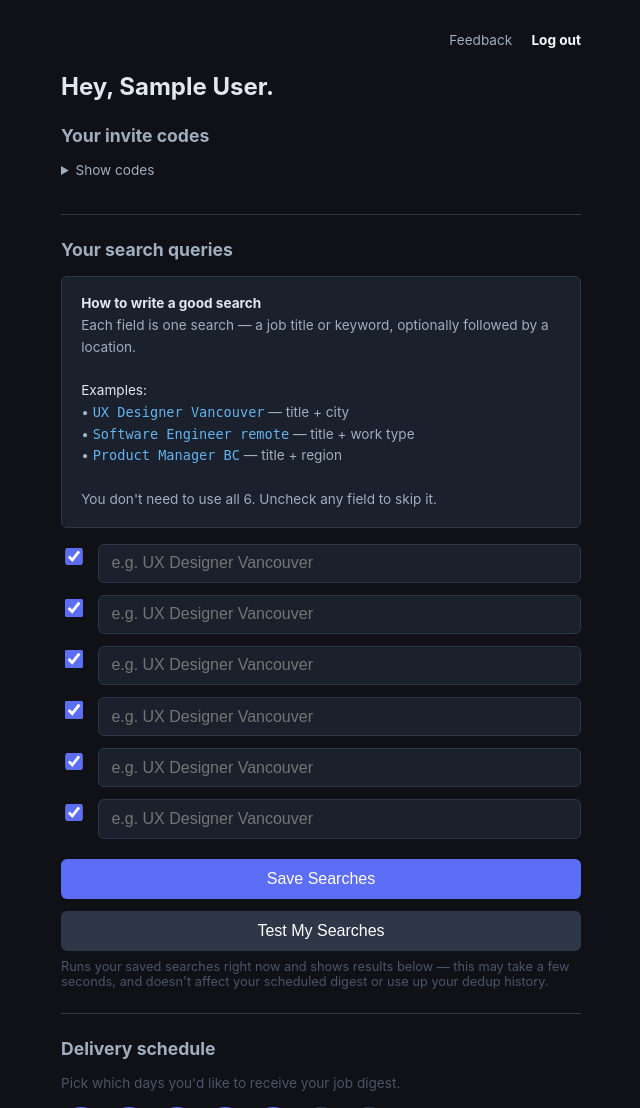
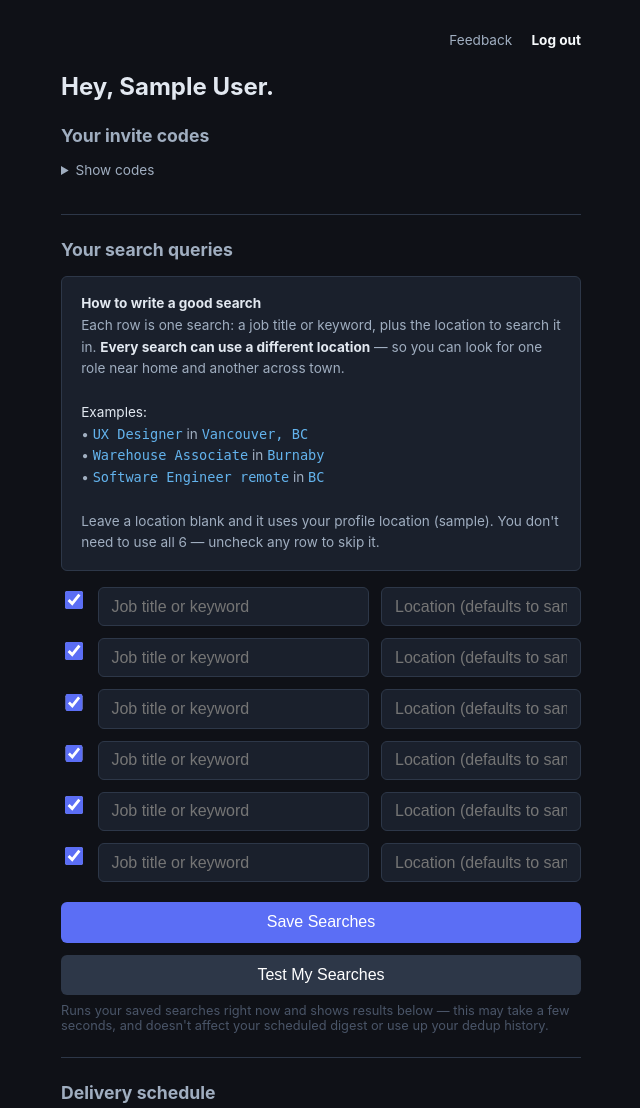
Before and after one commit to wilsmyth-del/job-hunter-portal, a Flask app: page /dashboard in a window 1280 px wide. Shown: the top 1108 px of the page, without its empty margins (319-959 px from the left). Run offline with Flask 3, Linux system fonts and the light colour scheme; the visitor is signed in with stand-in values (Sample User, id 1); data comes from the database, SQL or seed files in the repository; data that the repository does not hold is empty.

Commit message:
Give each search its own location instead of one per user
Users had a single profile location applied to every one of their searches,
so "Project Manager in Vancouver" and "Warehouse in Burnaby" couldn't
coexist — you had to pick one city for all six. Wil had assumed it already
worked this way; it didn't.

queries gains a location column, following the existing idempotent
ALTER-with-try/except pattern in init_db. The important part is the backfill:
every pre-existing search is set to its owner's profile location, so behaviour
is identical after migration and nobody's digest changes until they choose to
edit something. Without it the ALTER's empty default would have silently
widened all five users' searches to no location at all.

users.location stays, demoted from rule to default — it fills any per-search
location left blank, and is shown as the placeholder so that's visible.

Also fixed while restyling the form: the enable/disable toggle used
querySelector, which only ever grabbed the first text input in a row. With
two inputs per row it would have left the location field stuck disabled.

Verified against throwaway copies of portal.db, never the real one: migration
adds the column, backfill preserves each search's effective location,
init_db stays idempotent across repeated runs, the dashboard renders both
fields per row, a save round-trips with a blank location falling back to the
profile, and the scraper calls fetch_linkedin with each search's own location.

Deploy note: init_db runs from @app.before_request, so the migration applies
on the first request after a PythonAnywhere reload. Back up portal.db first —
there are five real users on it.

Co-Authored-By: Claude Opus 5 <noreply@anthropic.com>

```diff
--- a/app.py
+++ b/app.py
@@ -195,16 +195,20 @@ def queries():
     user_id = session.get("user_id")
     if not user_id:
         return redirect(url_for("login_get"))
+    user = db.get_user_by_id(user_id)
     query_list = []
     for i in range(1, 7):
         enabled = request.form.get(f"query_{i}_enabled")
         val = request.form.get(f"query_{i}", "").strip()
+        loc = request.form.get(f"query_{i}_location", "").strip()
         if enabled and val:
-            query_list.append(val)
+            query_list.append((val, loc))
     if not query_list:
         flash("Please enable and fill in at least one search query.", "queries")
         return redirect(url_for("dashboard"))
-    db.set_queries_for_user(user_id, query_list)
+    # Blank per-search locations fall back to the profile location, which is
+    # what every search used before locations became per-row.
+    db.set_queries_for_user(user_id, query_list, default_location=user["location"])
     return redirect(url_for("dashboard"))
 
 
@@ -222,7 +226,9 @@ def search_test():
     seen_urls = set()
     test_results = []
     for q in query_list[:6]:
-        for job in fetch_linkedin(q, user["location"]):
+        # Each search carries its own location; fall back to the profile
+        # location if one was somehow stored blank.
+        for job in fetch_linkedin(q["query"], q["location"] or user["location"]):
             if job["url"] in seen_urls or is_blocked(job):
                 continue
             seen_urls.add(job["url"])
--- a/db.py
+++ b/db.py
@@ -69,11 +69,29 @@ def init_db():
             "ALTER TABLE users ADD COLUMN last_run_date TEXT",
             "ALTER TABLE users ADD COLUMN reset_token TEXT",
             "ALTER TABLE users ADD COLUMN reset_token_expires TEXT",
+            # Per-search location. Users used to get one location on their
+            # profile applied to every search; now each search carries its own,
+            # so "Project Manager in Vancouver" and "Warehouse in Burnaby" can
+            # coexist. users.location stays on as the default for new rows.
+            "ALTER TABLE queries ADD COLUMN location TEXT NOT NULL DEFAULT ''",
         ]:
             try:
                 conn.execute(col_sql)
             except Exception:
                 pass
+
+        # Backfill: give every pre-existing search the location it was already
+        # being run with (the owner's profile location). Without this the ALTER
+        # above would silently widen everyone's searches to no location at all.
+        # Only touches blanks, so it's safe to re-run on every startup.
+        conn.execute(
+            """
+            UPDATE queries
+               SET location = COALESCE(
+                   (SELECT location FROM users WHERE users.id = queries.user_id), '')
+             WHERE location = ''
+            """
+        )
 
 
 # ── Users ─────────────────────────────────────────────────────────────────────
@@ -214,23 +232,36 @@ def mark_seen_for_user(user_id: int, job_id: str):
 # ── Queries ───────────────────────────────────────────────────────────────────
 
 def get_queries_for_user(user_id: int) -> list:
+    """Returns [{"query": str, "location": str}, ...] — one location per
+    search, not one per user. Dicts rather than tuples so /api/users can
+    jsonify them directly."""
     with get_conn() as conn:
         rows = conn.execute(
-            "SELECT query_string FROM queries WHERE user_id = ?", (user_id,)
+            "SELECT query_string, location FROM queries WHERE user_id = ?",
+            (user_id,),
         ).fetchall()
-        return [r["query_string"] for r in rows]
+        return [
+            {"query": r["query_string"], "location": r["location"]} for r in rows
+        ]
 
 
-def set_queries_for_user(user_id: int, query_strings: list):
-    """Replace all queries for a user (max 8)."""
+def set_queries_for_user(user_id: int, queries: list, default_location: str = ""):
+    """Replace all queries for a user (max 8).
+
+    `queries` is a list of (query_string, location) pairs. A blank location
+    falls back to `default_location` (the user's profile location) rather than
+    being stored empty, since an empty location silently widens the search to
+    everywhere.
+    """
     with get_conn() as conn:
         conn.execute("DELETE FROM queries WHERE user_id = ?", (user_id,))
-        for q in query_strings[:8]:
-            q = q.strip()
+        for q, loc in queries[:8]:
+            q = (q or "").strip()
+            loc = (loc or "").strip() or default_location
             if q:
                 conn.execute(
-                    "INSERT INTO queries (user_id, query_string) VALUES (?, ?)",
-                    (user_id, q),
+                    "INSERT INTO queries (user_id, query_string, location) VALUES (?, ?, ?)",
+                    (user_id, q, loc),
                 )
 
 
--- a/scraper.py
+++ b/scraper.py
@@ -212,20 +212,23 @@ def main():
 
     for user in today_users:
         queries = get_queries_for_user(user["id"])
-        location = user["location"]
 
         if not queries:
             log.info(f"No queries for {user['email']} — skipping")
             mark_run_today(user["id"])
             continue
 
-        log.info(f"{user['email']}: {len(queries)} queries, location={location!r}")
+        log.info(f"{user['email']}: {len(queries)} queries")
 
         all_jobs: list[dict] = []
         seen_urls: set[str] = set()
 
-        for query in queries[:6]:
-            for job in fetch_linkedin(query, location):
+        for q in queries[:6]:
+            # Location is per-search now, not per-user. The profile location
+            # is only a fallback for rows stored before the migration or saved
+            # blank; it is no longer applied to every search.
+            location = q["location"] or user["location"]
+            for job in fetch_linkedin(q["query"], location):
                 if job["url"] in seen_urls or is_blocked(job):
                     continue
                 seen_urls.add(job["url"])
--- a/templates/dashboard.html
+++ b/templates/dashboard.html
@@ -27,19 +27,24 @@
 <h2>Your search queries</h2>
 <div style="background:#1a202c; border:1px solid #2d3748; border-radius:6px; padding:1rem 1.2rem; margin-bottom:1rem; font-size:0.85rem; color:#a0aec0; line-height:1.6;">
   <strong style="color:#e2e8f0;">How to write a good search</strong><br>
-  Each field is one search — a job title or keyword, optionally followed by a location.<br><br>
+  Each row is one search: a job title or keyword, plus the location to search it in.
+  <strong style="color:#e2e8f0;">Every search can use a different location</strong> — so you can
+  look for one role near home and another across town.<br><br>
   <span style="color:#e2e8f0;">Examples:</span><br>
-  &bull; <code style="color:#63b3ed;">UX Designer Vancouver</code> — title + city<br>
-  &bull; <code style="color:#63b3ed;">Software Engineer remote</code> — title + work type<br>
-  &bull; <code style="color:#63b3ed;">Product Manager BC</code> — title + region<br><br>
-  You don't need to use all 6. Uncheck any field to skip it.
+  &bull; <code style="color:#63b3ed;">UX Designer</code> in <code style="color:#63b3ed;">Vancouver, BC</code><br>
+  &bull; <code style="color:#63b3ed;">Warehouse Associate</code> in <code style="color:#63b3ed;">Burnaby</code><br>
+  &bull; <code style="color:#63b3ed;">Software Engineer remote</code> in <code style="color:#63b3ed;">BC</code><br><br>
+  Leave a location blank and it uses your profile location ({{ user.location }}).
+  You don't need to use all 6 — uncheck any row to skip it.
 </div>
 
 <form method="POST" action="/queries">
   {% for i in range(1, 7) %}
-  {% set val = queries[i-1] if queries|length >= i else '' %}
+  {% set row = queries[i-1] if queries|length >= i else None %}
+  {% set val = row.query if row else '' %}
+  {% set loc = row.location if row else '' %}
   {% set active = val != '' or queries|length == 0 %}
-  <div class="query-row" style="display:flex; align-items:center; gap:0.75rem; margin-bottom:0.75rem;">
+  <div class="query-row" style="display:flex; align-items:center; gap:0.75rem; margin-bottom:0.75rem; flex-wrap:wrap;">
     <input type="checkbox"
            name="query_{{ i }}_enabled"
            class="query-toggle"
@@ -50,9 +55,16 @@
            name="query_{{ i }}"
            id="query_{{ i }}"
            value="{{ val }}"
-           placeholder="e.g. UX Designer Vancouver"
+           placeholder="Job title or keyword"
            {% if not active %}disabled{% endif %}
-           style="margin-bottom:0; flex:1; opacity:{% if active %}1{% else %}0.3{% endif %};">
+           style="margin-bottom:0; flex:2 1 12rem; opacity:{% if active %}1{% else %}0.3{% endif %};">
+    <input type="text"
+           name="query_{{ i }}_location"
+           id="query_{{ i }}_location"
+           value="{{ loc }}"
+           placeholder="Location (defaults to {{ user.location }})"
+           {% if not active %}disabled{% endif %}
+           style="margin-bottom:0; flex:1 1 10rem; opacity:{% if active %}1{% else %}0.3{% endif %};">
   </div>
   {% endfor %}
   <button class="btn" type="submit" style="margin-top:0.5rem;">Save Searches</button>
@@ -202,9 +214,13 @@
   document.querySelectorAll('.query-toggle').forEach(function(cb) {
     cb.addEventListener('change', function() {
       var row = this.closest('.query-row');
-      var input = row.querySelector('input[type="text"]');
-      input.disabled = !this.checked;
-      input.style.opacity = this.checked ? '1' : '0.3';
+      // querySelectorAll, not querySelector — each row now has two text
+      // inputs (title and location) and both must follow the toggle.
+      var checked = this.checked;
+      row.querySelectorAll('input[type="text"]').forEach(function(input) {
+        input.disabled = !checked;
+        input.style.opacity = checked ? '1' : '0.3';
+      });
     });
   });
 
```
